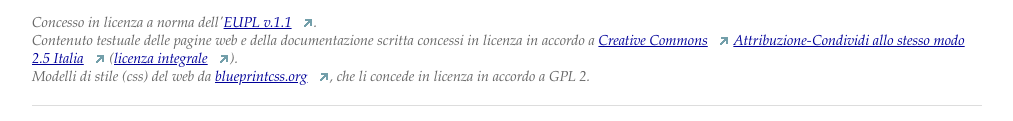
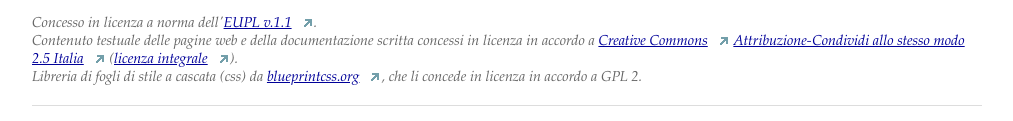
Before and after one commit to beppec56/odf-xades, a plain HTML site: page web/it/index.html in a window 1280 px wide. Shown: the part 833-954 px from the top of the page, without its empty margins (133-1146 px from the left). Drawn offline with Linux system fonts and the light colour scheme.

Commit message:
Snall change to italian text.
git-svn-id: https://joinup.ec.europa.eu/svn/ooo-xadessig-it/trunk@91 ae2944e6-8456-422b-b884-7dc9435bd57f

```diff
--- a/web/it/index.html
+++ b/web/it/index.html
@@ -71,7 +71,7 @@
 
 		<h4 class="alt">Concesso in licenza a norma dell'<a title="European Union Public License (apre in una nuova pagina)" href="http://www.osor.eu/eupl/european-union-public-licence-eupl-v.1.1" target="_blank">EUPL v.1.1</a>.<br>
 		Contenuto testuale delle pagine web e della documentazione scritta concessi in licenza in accordo a <a title="Apre in una nuova pagina" href="http://creativecommons.org/it" target="_blank">Creative Commons</a> <a  title="Apre in una nuova pagina" href="http://creativecommons.org/licenses/by-sa/2.5/it/" target="_blank">Attribuzione-Condividi allo stesso modo 2.5 Italia</a> (<a  title="Apre in una nuova pagina" href="http://creativecommons.org/licenses/by-sa/2.5/it/legalcode" target="_blank">licenza integrale</a>).<br>
-		Modelli di stile (css) del web da <a  title="Apre in una nuova pagina" href="http://www.blueprintcss.org/" target="_blank">blueprintcss.org</a>, che li concede in licenza in accordo a GPL 2.</h4>
+		Libreria di fogli di stile a cascata (css) da <a  title="Apre in una nuova pagina" href="http://www.blueprintcss.org/" target="_blank">blueprintcss.org</a>, che li concede in licenza in accordo a GPL 2.</h4>
 		<hr>
 
   		<div class="span-24">
```
